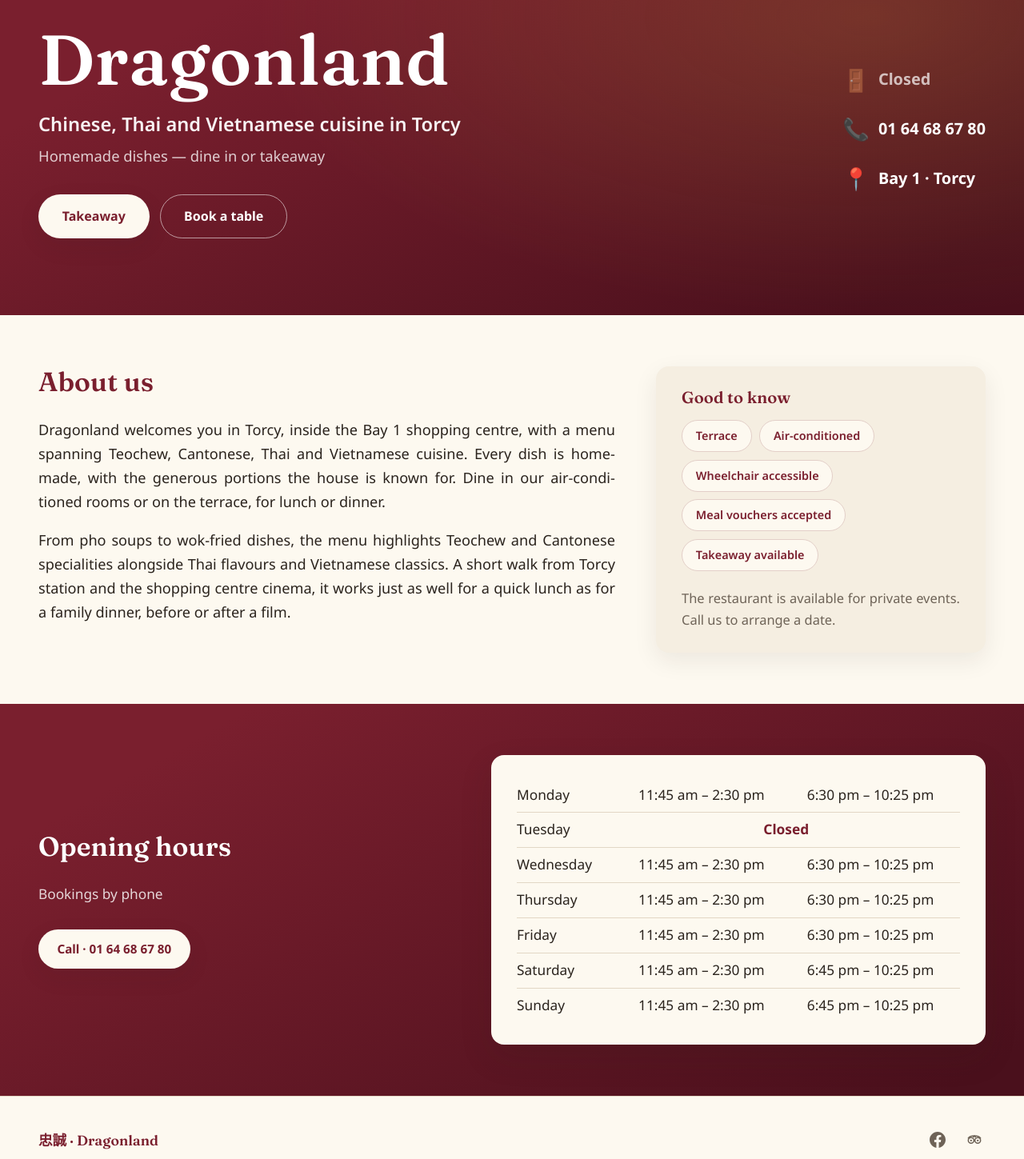
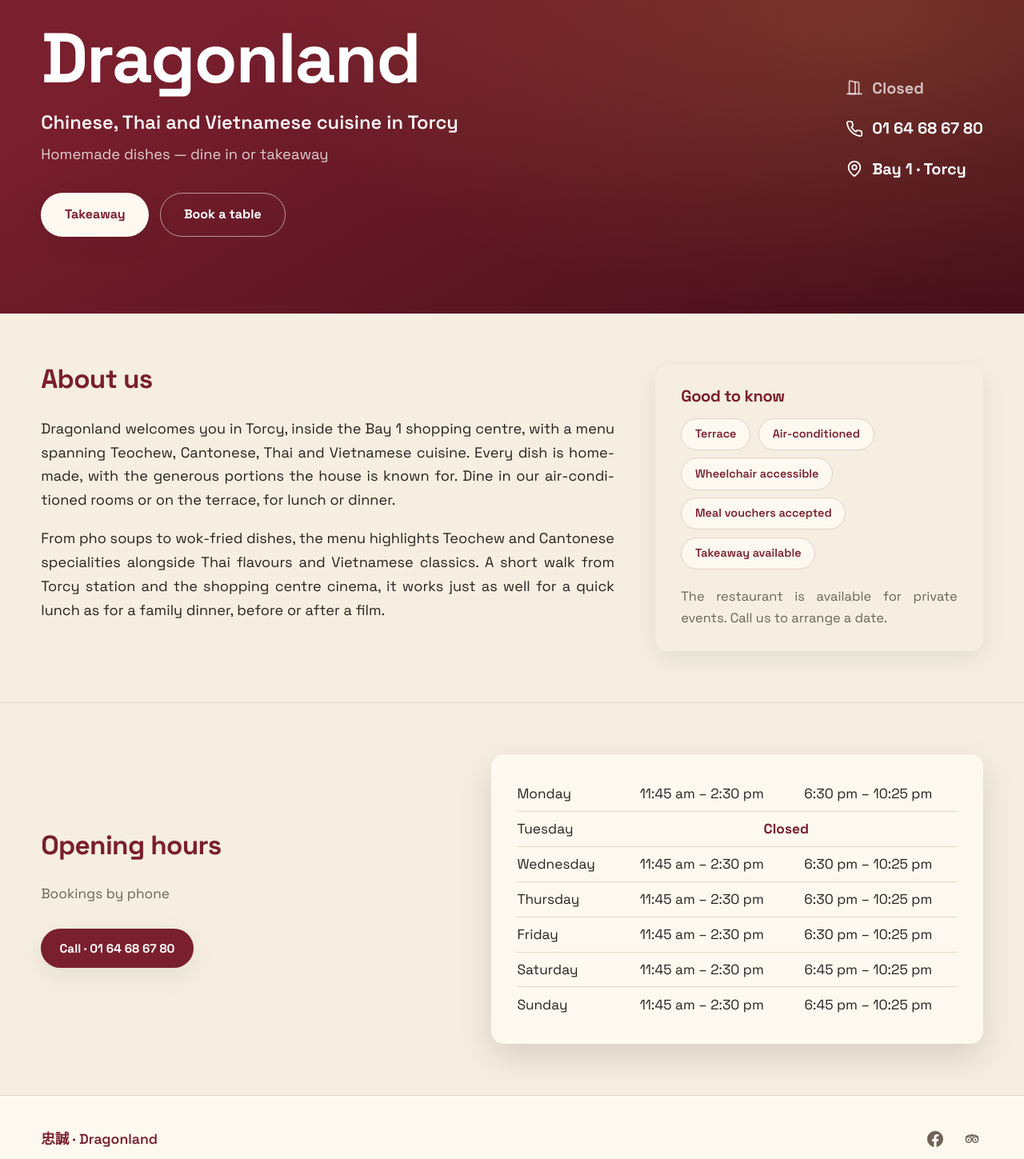
Before and after one commit to Eva-S-Cheng/dragonland-torcy, a React (Vite) app: page / in a window 1280 px wide. Shown: the part 140-1589 px from the top of the page at 80% size. Built offline with nearby package versions, Linux system fonts and the light colour scheme.

Commit message:
Changing the structure

```diff
--- a/package.json
+++ b/package.json
@@ -9,10 +9,9 @@
     "preview": "vite preview"
   },
   "dependencies": {
-    "@fontsource/fraunces": "^5.1.0",
-    "@fontsource/noto-sans": "^5.1.0",
     "@fontsource/noto-sans-sc": "^5.1.0",
     "@fontsource/noto-sans-tc": "^5.1.0",
+    "@fontsource/space-grotesk": "^5.1.0",
     "react": "^19.0.0",
     "react-dom": "^19.0.0"
   },
--- a/src/App.jsx
+++ b/src/App.jsx
@@ -213,22 +213,32 @@
           </div>
           <ul className="hero-status">
             <li className={`status-${status}`}>
-              <span className="status-emoji" aria-hidden="true">🚪</span>
+              <svg className="status-icon" viewBox="0 0 24 24" width="22" height="22" fill="none" stroke="currentColor" strokeWidth="2" strokeLinecap="round" strokeLinejoin="round" aria-hidden="true">
+                <path d="M13 4h3a2 2 0 0 1 2 2v14" />
+                <path d="M2 20h20" />
+                <path d="M13 4 6.5 2.4A1.2 1.2 0 0 0 5 3.56V20l8 0z" />
+                <circle cx="10.5" cy="12" r="0.6" fill="currentColor" stroke="none" />
+              </svg>
               {t(`status.${status}`)}
             </li>
             <li>
-              <span className="status-emoji" aria-hidden="true">📞</span>
+              <svg className="status-icon" viewBox="0 0 24 24" width="22" height="22" fill="none" stroke="currentColor" strokeWidth="2" strokeLinecap="round" strokeLinejoin="round" aria-hidden="true">
+                <path d="M22 16.92v3a2 2 0 0 1-2.18 2 19.79 19.79 0 0 1-8.63-3.07 19.5 19.5 0 0 1-6-6 19.79 19.79 0 0 1-3.07-8.67A2 2 0 0 1 4.11 2h3a2 2 0 0 1 2 1.72c.127.96.361 1.903.7 2.81a2 2 0 0 1-.45 2.11L8.09 9.91a16 16 0 0 0 6 6l1.27-1.27a2 2 0 0 1 2.11-.45c.907.339 1.85.573 2.81.7A2 2 0 0 1 22 16.92z" />
+              </svg>
               <a href={`tel:${RESTAURANT.phone}`}>{RESTAURANT.phoneDisplay}</a>
             </li>
             <li>
-              <span className="status-emoji" aria-hidden="true">📍</span>
+              <svg className="status-icon" viewBox="0 0 24 24" width="22" height="22" fill="none" stroke="currentColor" strokeWidth="2" strokeLinecap="round" strokeLinejoin="round" aria-hidden="true">
+                <path d="M20 10c0 6-8 12-8 12s-8-6-8-12a8 8 0 0 1 16 0Z" />
+                <circle cx="12" cy="10" r="3" />
+              </svg>
               Bay 1 · Torcy
             </li>
           </ul>
         </div>
       </section>
 
-      <section className="band band-surface">
+      <section className="band">
         <div className="container">
           <div className="about-grid">
             <div className="about-main">
@@ -251,12 +261,12 @@
         </div>
       </section>
 
-      <section className="band band-red">
+      <section className="band band-alt">
         <div className="container hours-band">
           <div className="hours-band-text">
             <h2>{t('hours.title')}</h2>
             <p>{t('contact.bookNote')}</p>
-            <a className="btn btn-light" href={`tel:${RESTAURANT.phone}`}>{t('cta.call')} · {RESTAURANT.phoneDisplay}</a>
+            <a className="btn btn-primary" href={`tel:${RESTAURANT.phone}`}>{t('cta.call')} · {RESTAURANT.phoneDisplay}</a>
           </div>
           <div className="hours-band-card">
             <HoursTable />
--- a/src/styles.css
+++ b/src/styles.css
@@ -24,14 +24,13 @@
 
     color-scheme: light dark;
 
-    /* Typo : Fraunces pour les titres (latin), Noto Sans pour le texte.
-       En chinois, les titres retombent sur Noto Sans TC/SC bold. */
-    --font-display: 'Fraunces', 'Noto Sans TC', serif;
-    --font-body: 'Noto Sans', system-ui, -apple-system, 'Segoe UI', sans-serif;
+    /* Typo : une seule famille — Space Grotesk (latin),
+       Noto Sans TC/SC en chinois (même esprit géométrique) */
+    --font: 'Space Grotesk', system-ui, -apple-system, 'Segoe UI', sans-serif;
 
     /* Layout */
-    --content-max: 1360px;
-    --gutter: clamp(1.25rem, 4vw, 3rem);
+    --content-max: none;
+    --gutter: clamp(1.25rem, 4vw, 4rem);
     --header-height: 68px;
     --cta-bar-height: 64px;
     --radius: 16px;
@@ -62,7 +61,7 @@
 
   body {
     margin: 0;
-    font-family: var(--font-body);
+    font-family: var(--font);
     color: var(--ink);
     background: var(--paper);
     font-size: clamp(0.95rem, 0.9rem + 0.25vw, 1.08rem);
@@ -71,10 +70,10 @@
   }
 
   h1, h2, h3 {
-    font-family: var(--font-display);
-    font-weight: 600;
-    line-height: 1.12;
-    letter-spacing: 0.005em;
+    font-family: var(--font);
+    font-weight: 700;
+    line-height: 1.1;
+    letter-spacing: -0.02em;
   }
 
   a { color: var(--red); }
@@ -105,7 +104,6 @@
 
   .container {
     width: 100%;
-    max-width: var(--content-max);
     margin-inline: auto;
     padding-inline: var(--gutter);
   }
@@ -147,7 +145,7 @@
   }
 
   .brand-name {
-    font-family: var(--font-display);
+    font-family: var(--font);
     font-weight: 600;
     font-size: 1.25rem;
     color: var(--ink);
@@ -319,7 +317,7 @@
 
   .hero-status a:hover { text-decoration: underline; }
 
-  .status-emoji { font-size: 1.35em; }
+  .status-icon { flex: none; }
 
   .status-open { color: #a5e8b6; }
   .status-closingSoon { color: var(--gold); }
@@ -342,14 +340,9 @@
 
   .band { padding: clamp(3rem, 8vh, 5.5rem) 0; }
 
-  .band-surface { background: var(--surface); }
-
-  .band-red {
-    background: linear-gradient(150deg, var(--red) 15%, var(--red-deep) 95%);
-    color: var(--on-red);
-  }
-
-  .band-red h2 { color: var(--on-red); }
+  /* Séparation discrète entre sections : un simple filet, pas de zébrage */
+  .band + .band { border-top: 1px solid var(--line); }
+  .band-alt { }
 
   .page-title {
     font-size: clamp(2rem, 4vw, 3rem);
@@ -432,7 +425,7 @@
 
   .hours-band-text h2 { margin-top: 0; }
 
-  .hours-band-text p { color: color-mix(in srgb, var(--on-red) 82%, transparent); }
+  .hours-band-text p { color: var(--ink-soft); }
 
   .hours-band-text .btn { margin-top: 0.75rem; }
 
@@ -597,7 +590,7 @@
   }
 
   .footer-brand {
-    font-family: var(--font-display);
+    font-family: var(--font);
     font-weight: 600;
     font-size: 1.1rem;
     color: var(--red);
```
Also changed, not shown: src/main.jsx (+4 -6 lines), 1 other file (tests, documents, lock files or other folders).
